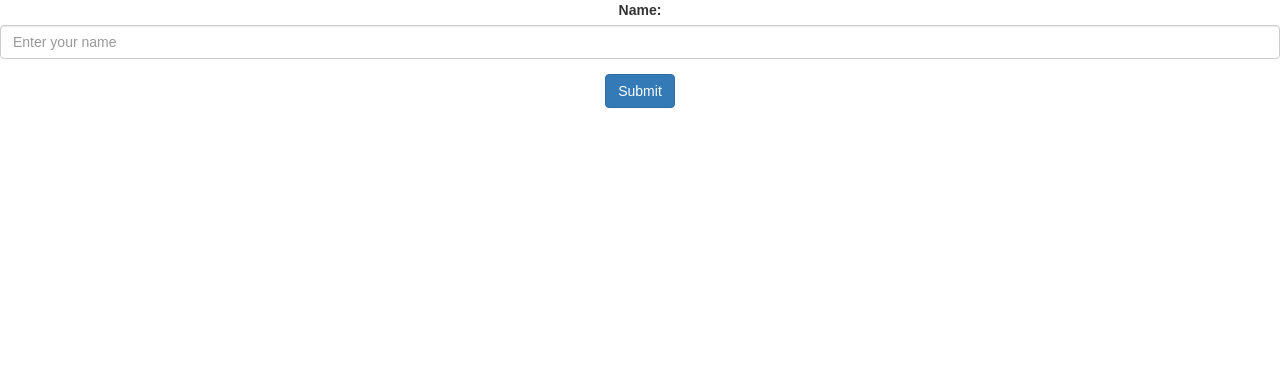
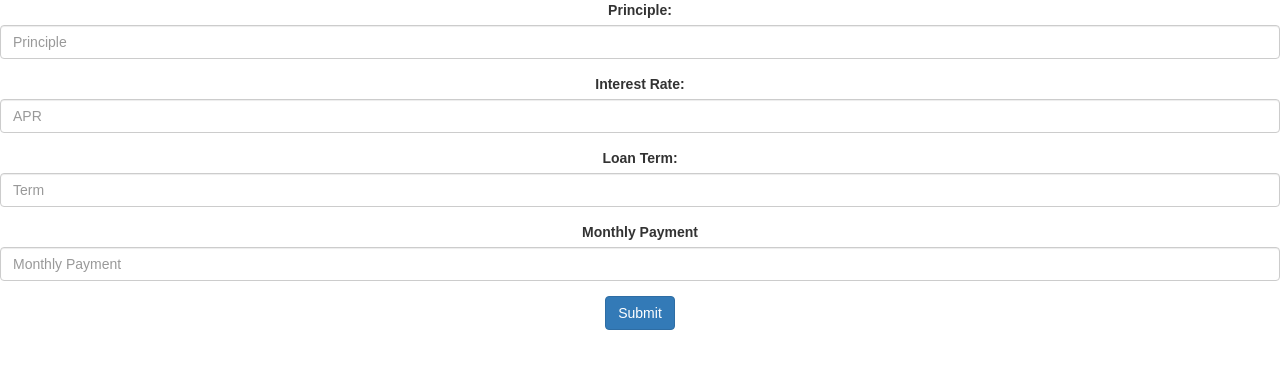
Before and after one commit to codeguru42/loan-calculator, a React (Create React App) app: page / in a window 1280 px wide. Shown: the top 368 px of the page. Built offline with nearby package versions, Linux system fonts and the light colour scheme.

Commit message:
Add more input controls

```diff
--- a/src/App.js
+++ b/src/App.js
@@ -20,12 +20,37 @@ class App extends Component {
   render() {
     return (
         <div className="App">
-          <FormGroup controlId={'formName'}>
-            <ControlLabel>Name:</ControlLabel>
+          <FormGroup controlId={'principle'}>
+            <ControlLabel>Principle:</ControlLabel>
             <FormControl type={'text'}
-                         value={this.state.name}
-                         placeholder={'Enter your name'}
-                         onChange={this.handleInput.bind(this, 'name')}
+                         value={this.state.principle}
+                         placeholder={'Principle'}
+                         onChange={this.handleInput.bind(this, 'principle')}
+            />
+          </FormGroup>
+          <FormGroup controlId={'apr'}>
+            <ControlLabel>Interest Rate:</ControlLabel>
+            <FormControl type={'text'}
+                         value={this.state.apr}
+                         placeholder={'APR'}
+                         onChange={this.handleInput.bind(this, 'apr')}
+            />
+          </FormGroup>
+          <FormGroup controlId={'term'}>
+            <ControlLabel>Loan Term:</ControlLabel>
+            <FormControl type={'text'}
+                         value={this.state.term}
+                         placeholder={'Term'}
+                         onChange={this.handleInput.bind(this, 'term')}
+            />
+          </FormGroup>
+          <FormGroup controlId={'payment'}>
+            <ControlLabel>Monthly Payment</ControlLabel>
+            <FormControl type={'text'}
+                         value={this.state.payment}
+                         placeholder={'Monthly Payment'}
+                         onChange={this.handleInput.bind(this, 'payment')}
+                         readonly
             />
           </FormGroup>
           <Button bsStyle={'primary'}
```
